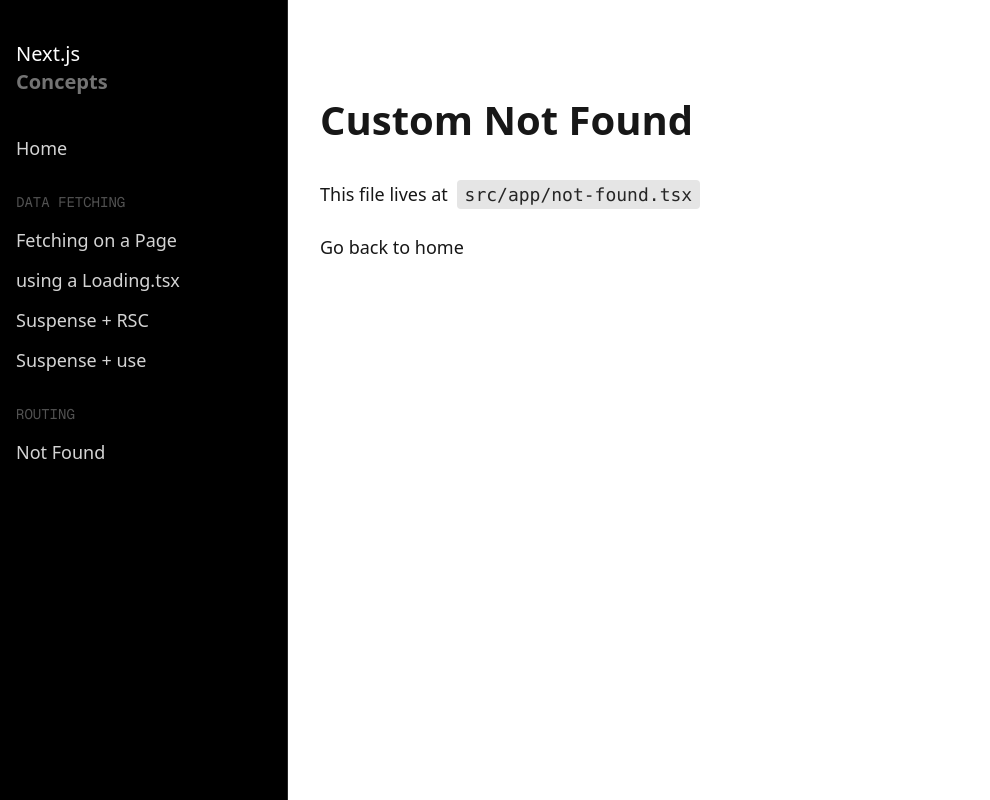
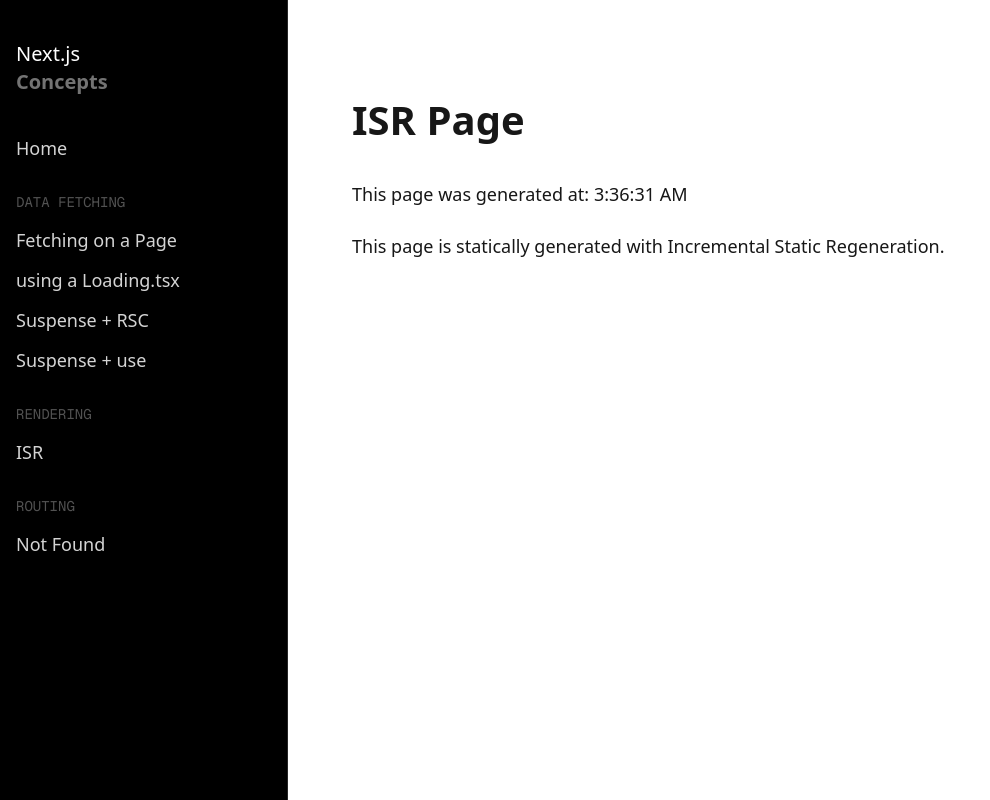
Before and after one commit to mcabs3/next-playground, a Next.js app: page /rendering/isr in a window 1280 px wide. Before the commit this address had no page. Shown: the whole page, without its empty margins (0-990 px from the left). Built offline with nearby package versions, Linux system fonts and the light colour scheme.

Commit message:
created basic isr example

```diff
--- a/src/app/layout.tsx
+++ b/src/app/layout.tsx
@@ -43,6 +43,16 @@ const navigation = [
         slug: "fetching/suspense-use",
         name: "Suspense + use",
         description: "Using React 19 use() with Suspense",
+      },
+    ],
+  },
+  {
+    title: "Rendering",
+    items: [
+      {
+        slug: "rendering/isr",
+        name: "ISR",
+        description: "Increment Static Regeneration",
       },
     ],
   },
--- /dev/null
+++ b/src/app/rendering/isr/page.tsx
@@ -0,0 +1,19 @@
+// See: https://nextjs.org/docs/app/api-reference/functions/generate-static-params#all-paths-at-runtime
+export const revalidate = 10; // Revalidate every 10 seconds
+// AND
+export const dynamic = "force-static"; // Force dynamic rendering
+// OR
+// export async function generateStaticParams() { return [] }
+
+export default function Page() {
+  const currentTime = new Date().toLocaleTimeString();
+  return (
+    <main className="px-16 pt-20">
+      <h1>ISR Page</h1>
+      <p>This page was generated at: {currentTime}</p>
+      <p>
+        This page is statically generated with Incremental Static Regeneration.
+      </p>
+    </main>
+  );
+}
```
